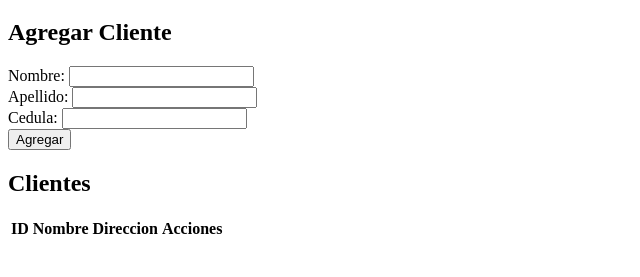
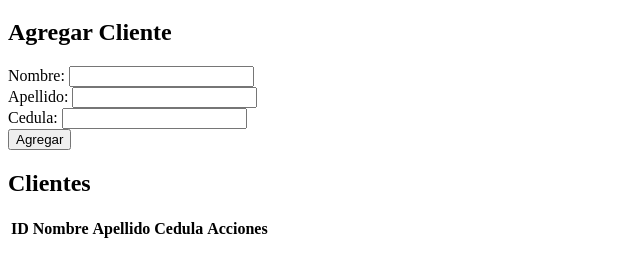
Before and after one commit to jg2kpy/ProjectBackend2, a website with bundled scripts: page frontend/clientes/clientes.html in a window 1280 px wide. Shown: the part 87-364 px from the top of the page, without its empty margins (0-640 px from the left). Built offline with nearby package versions, Linux system fonts and the light colour scheme; no server answers.

Commit message:
fix en las columnas en cliente.html

```diff
--- a/frontend/clientes/clientes.html
+++ b/frontend/clientes/clientes.html
@@ -38,7 +38,8 @@
                 <tr>
                     <th>ID</th>
                     <th>Nombre</th>
-                    <th>Direccion</th>
+                    <th>Apellido</th>
+                    <th>Cedula</th>
                     <th>Acciones</th>
                 </tr>
             </thead>
```
